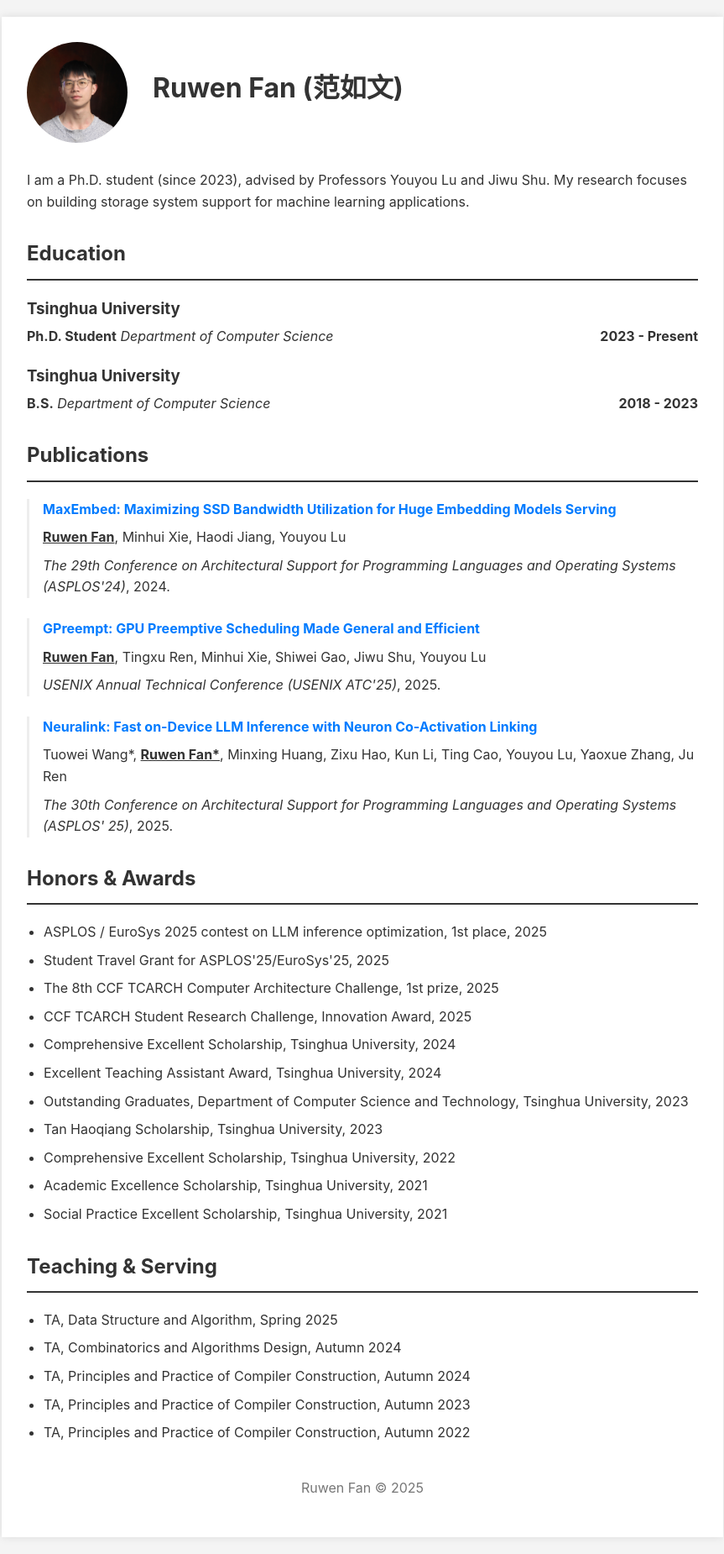
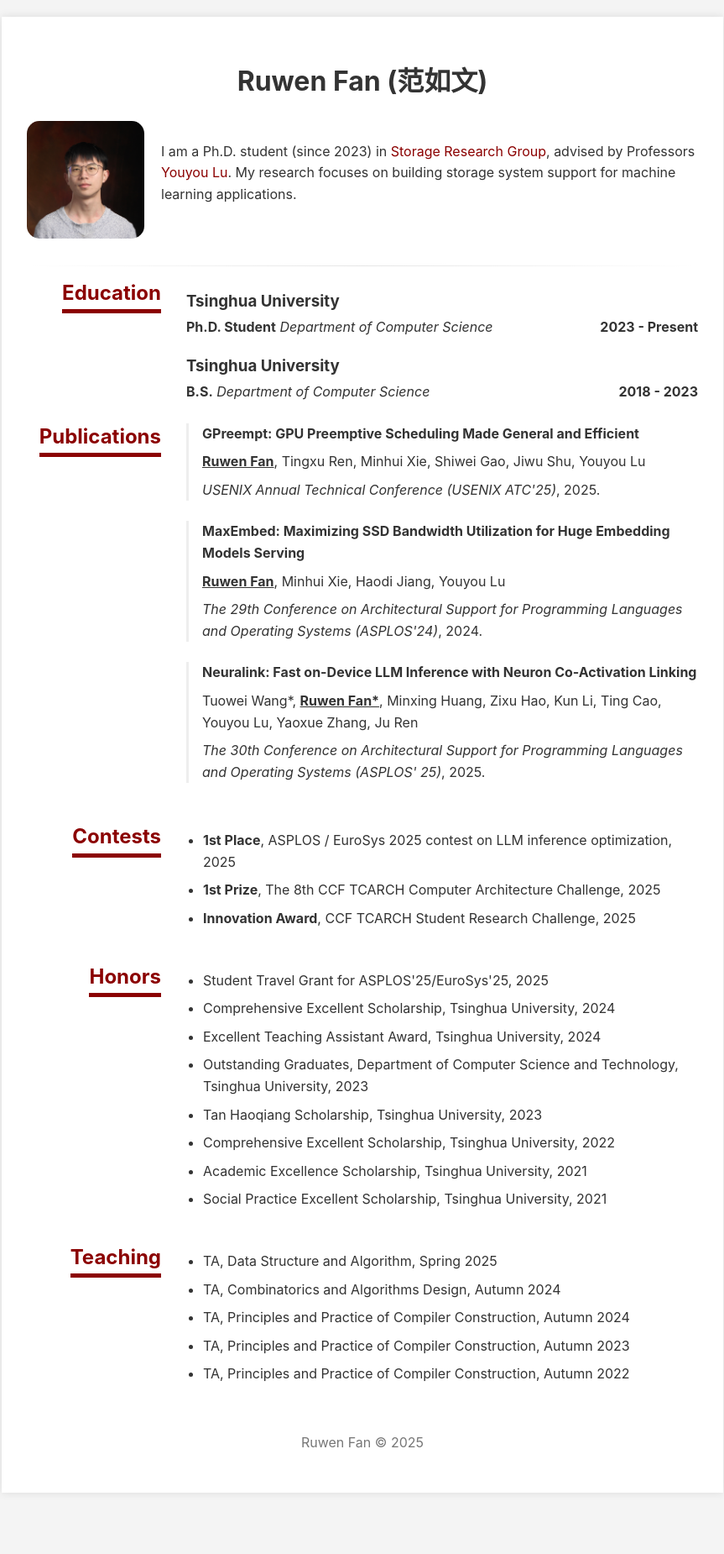
Before and after one commit to Ksitta/ksitta.github.io, a Jekyll site: the page built from index.markdown, in a window 1280 px wide. Shown: the whole page at 84% size, without its empty margins (208-1071 px from the left). Built offline with Jekyll 4.4.1, drawn with Linux system fonts in a browser that asks for light colours; after the commit the page ends 1797 px from its top, so only the background shows below that.

Commit message:
new style

```diff
--- a/_layouts/default.html
+++ b/_layouts/default.html
@@ -13,7 +13,7 @@
         </main>
 
         <footer>
-            <p>Ruwen Fan &copy; {% assign current_year = 'now' | date: "%Y" %} {{ current_year }} {{ site.author }}</p>
+            <p>{{ site.data.resume.contact.name }} &copy; {% assign current_year = 'now' | date: "%Y" %} {{ current_year }} {{ site.author }}</p>
         </footer>
     </div>
 </body>
--- a/_sass/main.scss
+++ b/_sass/main.scss
@@ -4,6 +4,8 @@ $secondary-color: #777;
 $background-color: #f4f4f4;
 $container-width: 800px;
 $font-family: -apple-system, BlinkMacSystemFont, "Segoe UI", Roboto, Helvetica, Arial, sans-serif;
+$theme-color: #8B0000; // 深红色
+$hover-color: #B22222; // 火砖色
 
 // 基础样式
 body {
@@ -41,7 +43,7 @@ main {
     margin-top: 30px;
   }
   h3 {
-    margin-bottom: 5px;
+    margin-bottom: 3px;
   }
 }
 
@@ -52,25 +54,90 @@ footer {
 }
 
 a {
-    color: #007bff;
+  color: $theme-color; /* Deep red for links, matching the section titles */
+  text-decoration: none; /* Remove underline by default */
+  transition: color 0.2s ease; /* Add a smooth transition effect for hover */
+}
+
+a:hover {
+  color: $hover-color; /* A slightly brighter red (Firebrick) on hover */
+  text-decoration: underline; /* Add underline back on hover for clarity */
+}
+
+/* Optional: Make links inside publication titles less dominant */
+.publication-item p strong a {
+    color: inherit; /* The link will inherit the color of its parent (black) */
     text-decoration: none;
-    &:hover {
-        text-decoration: underline;
-    }
+}
+
+.publication-item p strong a:hover {
+    color: $theme-color; /* On hover, it turns red and gets an underline */
+    text-decoration: underline;
 }
 
 /* Contact Header Styles */
-.contact-header {
-  display: flex;
-  align-items: center;
-  margin-bottom: 2em;
+.main-name {
+  text-align: center; /* Or 'left' if you prefer */
+//   margin-bottom: 1.5em;
 }
 
+/* 2. The new Flexbox container */
+.bio-container {
+  display: flex;
+  align-items: center; /* Aligns items to the center */
+  gap: 20px; /* Space between picture and bio content */
+}
+
+/* 3. Style for the profile picture within the new layout */
 .profile-pic {
-  width: 120px;
-  height: 120px;
-  border-radius: 50%;
-  margin-right: 30px;
+  flex-shrink: 0;
+  width: 140px;
+  height: 140px;
+  border-radius: 15px; /* THIS IS THE CHANGE */
+}
+
+/* 4. Style for the content on the right */
+.bio-content {
+  /* This will automatically take up the remaining space */
+  flex-grow: 1;
+}
+
+/* Ensure the paragraph inside the intro text has no top margin */
+.intro-text p:first-child {
+  margin-top: 0;
+}
+
+.contact-details {
+  margin-top: 0em;
+  font-size: 0.9em;
+  color: #555;
+}
+.contact-details p {
+    margin: 0em 0;
+}
+
+/* --- Responsive adjustments for the new layout --- */
+@media (max-width: 768px) {
+  .bio-container {
+    flex-direction: column; /* Stack items vertically */
+    align-items: center; /* Center items when stacked */
+  }
+
+  .bio-content {
+    // margin-top: 1.5em;
+    text-align: center; /* Center the text on mobile */
+  }
+
+  .intro-text {
+      text-align: justify; /* Justify the main intro paragraph for better reading */
+  }
+
+  .profile-pic {
+    flex-shrink: 0;
+    width: 140px;
+    height: 140px;
+    border-radius: 50%;
+  }
 }
 
 .contact-info {
@@ -108,3 +175,55 @@ ul {
   justify-content: space-between;
   align-items: baseline;
 }
+
+
+/* Section Divider */
+hr.section-divider {
+  border: 0;
+  height: 1px;
+  background-image: linear-gradient(to right, rgba(0, 0, 0, 0), rgba(0, 0, 0, 0.1), rgba(0, 0, 0, 0));
+  margin: 2em 0 0.5em 0;
+}
+
+
+/* Two-Column Section Layout */
+.section-container {
+  display: grid;
+  grid-template-columns: 160px 1fr; /* Left column 160px, right column takes the rest */
+  gap: 30px; /* Space between the two columns */
+  margin-bottom: 1em; /* Space between sections */
+}
+
+/* Add this rule for the parent container */
+.section-title {
+  text-align: right; /* This will align its inline-block child (the h2) to the right */
+}
+
+/* Modify the existing h2 rule */
+.section-title h2 {
+  display: inline-block; /* THIS IS THE KEY CHANGE: Makes the element only as wide as its content */
+  color: $theme-color; /* Deep red color */
+  border-bottom: 5px solid $theme-color;
+  padding-bottom: 0px;
+  margin-top: 5px;
+  /* The 'text-align' property is no longer needed here */
+}
+
+/* Make it responsive: stack columns on small screens */
+@media (max-width: 768px) {
+  .section-container {
+    grid-template-columns: 1fr; /* A single column */
+    gap: 0;
+  }
+
+  .section-title {
+    text-align: left; /* THIS IS THE KEY CHANGE! Overrides the desktop 'right' alignment */
+    margin-bottom: 0em; /* Adds space below the title when stacked */
+  }
+
+  /* We don't need to specify h2 alignment here anymore, but we can keep other mobile-only styles if needed */
+  .section-title h2 {
+    text-align: left; /* Align to the left on mobile */
+    margin-bottom: 0em; /* Add space below the title when stacked */
+  }
+}
--- a/index.markdown
+++ b/index.markdown
@@ -3,91 +3,143 @@ layout: default
 ---
 
 <!-- ========================================================================= -->
-<!-- Contact and Introduction Section -->
+<!-- Contact and Introduction Section (This part remains single-column) -->
 <!-- ========================================================================= -->
-<div class="contact-header">
+<!-- ========================================================================= -->
+<!-- NEW Contact and Introduction Section -->
+<!-- ========================================================================= -->
+
+<!-- 1. Name is now on its own, centered or left-aligned -->
+<h1 class="main-name">{{ site.title }}</h1>
+
+<!-- 2. A new container for the side-by-side layout -->
+<div class="bio-container">
+
+  <!-- Left Item: Profile Picture -->
   <img src="/assets/images/{{ site.data.resume.contact.icon }}" alt="Profile Picture" class="profile-pic">
-  <div class="contact-info">
-    <h1>{{ site.title }}</h1>
-    <!-- <p><strong>{{ site.data.resume.contact.pos }}</strong></p>
-    <p>{{ site.data.resume.contact.addr }}</p> -->
-    <!-- <p><strong>Email:</strong> <a href="mailto:{{ site.data.resume.contact.email | replace: ' AT ', '@' | replace: ' dot ', '.' }}">{{ site.data.resume.contact.email | replace: ' AT ', '@' | replace: ' dot ', '.' }}</a></p> -->
+
+  <!-- Right Item: Intro text and other details -->
+  <div class="bio-content">
+    <div class="intro-text">
+      {{ site.data.resume.contact.intro | markdownify }}
+    </div>
   </div>
-</div>
-
-<p>{{ site.data.resume.contact.intro }}</p>
-
-<!-- ========================================================================= -->
-<!-- Education Section -->
-<!-- ========================================================================= -->
-## Education
-
-### {{ site.data.resume.contact.name_phd_univ }}
-<div class="detail-line">
-  <span><b>Ph.D. Student</b> <em>{{ site.data.resume.contact.dep_phd_univ }}</em></span>
-  <span><strong>{{ site.data.resume.contact.start2end_phd }}</strong></span>
-</div>
-<div class="detail-line">
 
 </div>
 
+<hr class="section-divider">
 
-### {{ site.data.resume.contact.name_bs_univ }}
-<div class="detail-line">
-  <span><b>B.S.</b> <em>{{ site.data.resume.contact.dep_bs_univ }}</em></span>
-  <span><strong>{{ site.data.resume.contact.start2end_bs }}</strong></span>
-</div>
-<div class="detail-line">
+<!-- ========================================================================= -->
+<!-- Education Section (New two-column layout starts here) -->
+<!-- ========================================================================= -->
+<div class="section-container">
+  <div class="section-title">
+    <h2>Education</h2>
+  </div>
+  <div class="section-content">
+    {% for entry in site.data.resume.education %}
+      <h3>{{ entry.university }}</h3>
+      <div class="detail-line">
+        <span><b>{{ entry.degree }}</b> <em>{{ entry.department }}</em></span>
+        <span><strong>{{ entry.period }}</strong></span>
+      </div>
+      <div class="detail-line">
+        <span></span>
+      </div>
 
+      <!-- Add a spacer between entries, but not after the last one -->
+      {% unless forloop.last %}
+        <div class="spacer"></div>
+      {% endunless %}
+    {% endfor %}
+  </div>
 </div>
 <!-- ========================================================================= -->
 <!-- News Section -->
 <!-- ========================================================================= -->
-<!-- ## News
-<ul>
-{% for item in site.data.resume.news %}
-  <li>{{ item.title }}</li>
-{% endfor %}
-</ul> -->
+<!-- <div class="section-container">
+  <div class="section-title">
+    <h2>News</h2>
+  </div>
+  <div class="section-content">
+    <ul>
+    {% for item in site.data.resume.news %}
+      <li>{{ item.title }}</li>
+    {% endfor %}
+    </ul>
+  </div>
+</div> -->
 
 <!-- ========================================================================= -->
 <!-- Publications Section -->
 <!-- ========================================================================= -->
-## Publications
-<div class="publications">
-{% for pub in site.data.resume.pubs %}
-  <div class="publication-item">
-    <p><strong><a href="{{ pub.link }}" target="_blank">{{ pub.title }}</a></strong></p>
-    <p>
-      {% for author_entry in pub.authors %}
-        {% if author_entry.author contains site.data.resume.contact.name %}
-          <strong><u>{{ author_entry.author }}</u></strong>{% unless forloop.last %}, {% endunless %}
-        {% else %}
-          {{ author_entry.author }}{% unless forloop.last %}, {% endunless %}
-        {% endif %}
-      {% endfor %}
-    </p>
-    <p><em>{{ pub.pubname }} ({{ pub.pubnamebrief }})</em>, {{ pub.year }}.</p>
+<div class="section-container">
+  <div class="section-title">
+    <h2>Publications</h2>
   </div>
-{% endfor %}
+  <div class="section-content">
+    <div class="publications">
+    {% for pub in site.data.resume.pubs %}
+      <div class="publication-item">
+        <p><strong><a href="{{ pub.link }}" target="_blank">{{ pub.title }}</a></strong></p>
+        <p>
+          {% for author_entry in pub.authors %}
+            {% if author_entry.author contains site.data.resume.contact.name %}
+              <strong><u>{{ author_entry.author }}</u></strong>{% unless forloop.last %}, {% endunless %}
+            {% else %}
+              {{ author_entry.author }}{% unless forloop.last %}, {% endunless %}
+            {% endif %}
+          {% endfor %}
+        </p>
+        <p><em>{{ pub.pubname }} ({{ pub.pubnamebrief }})</em>, {{ pub.year }}.</p>
+      </div>
+    {% endfor %}
+    </div>
+  </div>
 </div>
 
 <!-- ========================================================================= -->
 <!-- Honors & Awards Section -->
 <!-- ========================================================================= -->
-## Honors & Awards
-<ul>
-{% for honor in site.data.resume.honors %}
-  <li>{{ honor.title }}</li>
-{% endfor %}
-</ul>
+
+<div class="section-container">
+  <div class="section-title">
+    <h2>Contests</h2>
+  </div>
+  <div class="section-content">
+    <ul>
+    {% for contest in site.data.resume.contests %}
+      <li><b>{{ contest.prize }}</b>, {{ contest.title }}, {{ contest.year }}</li>
+    {% endfor %}
+    </ul>
+  </div>
+</div>
+
+<div class="section-container">
+  <div class="section-title">
+    <h2>Honors</h2>
+  </div>
+  <div class="section-content">
+    <ul>
+    {% for honor in site.data.resume.honors %}
+      <li>{{ honor.title }}</li>
+    {% endfor %}
+    </ul>
+  </div>
+</div>
 
 <!-- ========================================================================= -->
 <!-- Teaching Section -->
 <!-- ========================================================================= -->
-## Teaching & Serving
-<ul>
-{% for ta in site.data.resume.teaching %}
-  <li>{{ ta.title }}</li>
-{% endfor %}
-</ul>
+<div class="section-container">
+  <div class="section-title">
+    <h2>Teaching</h2>
+  </div>
+  <div class="section-content">
+    <ul>
+    {% for ta in site.data.resume.teaching %}
+      <li>{{ ta.title }}</li>
+    {% endfor %}
+    </ul>
+  </div>
+</div>
```
Also changed, not shown: _data/resume.yml (+48 -41 lines).
